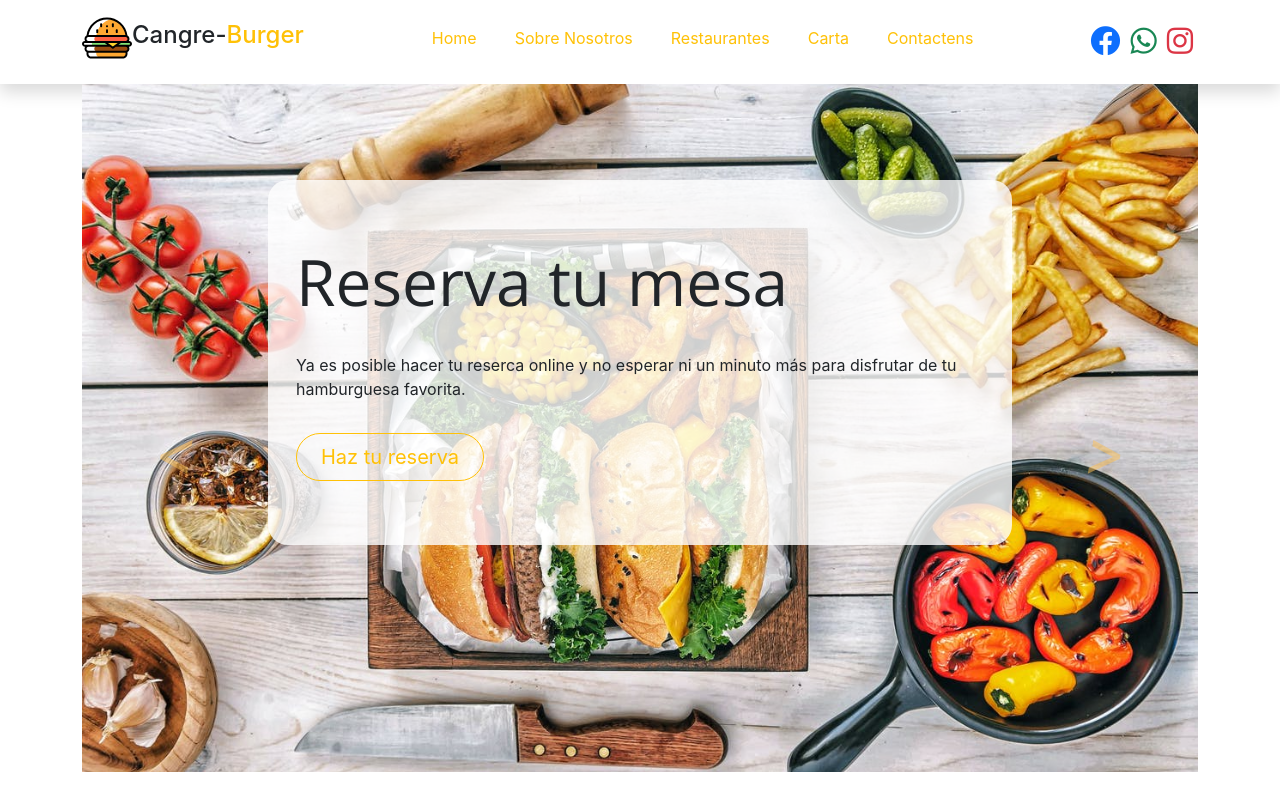
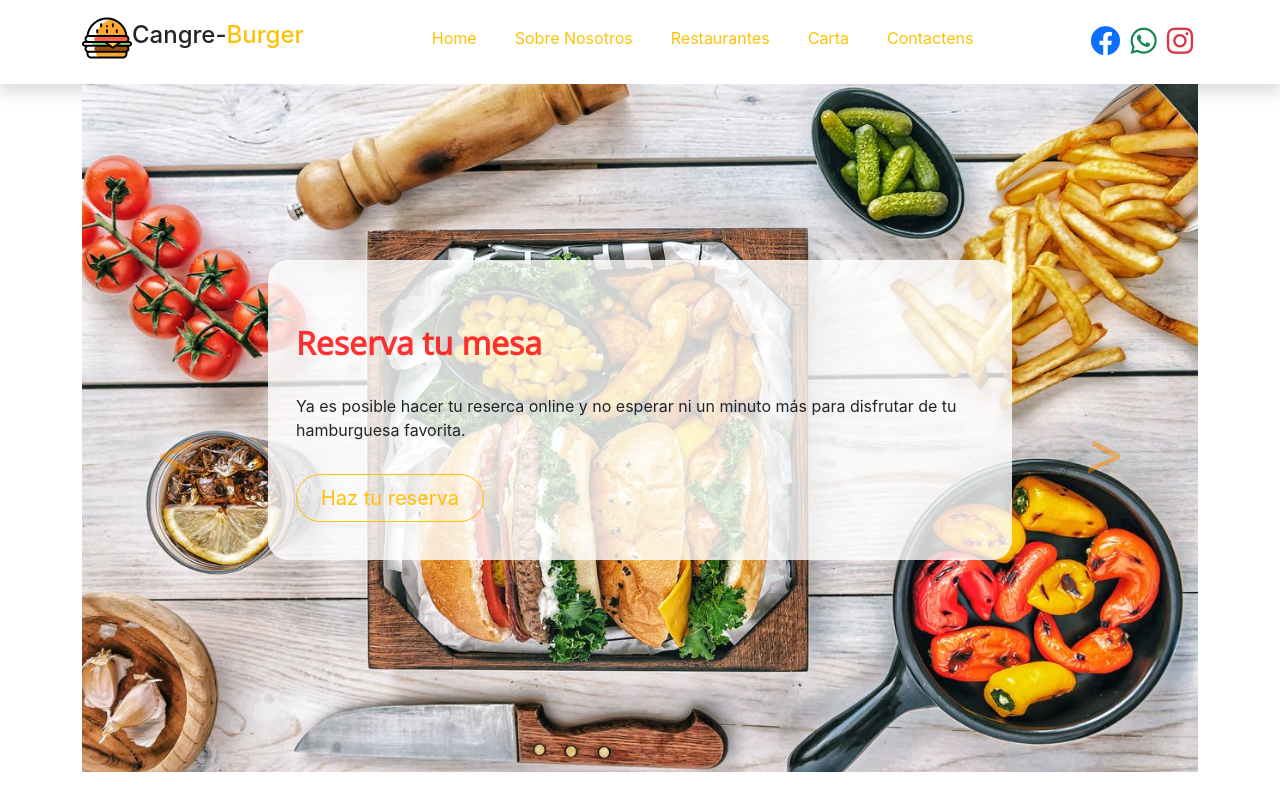
Before and after one commit to MendietaSergio/CangreBurger, a React (Vite) app: page / in a window 1280 px wide. Shown: the top 800 px of the page. Built offline with nearby package versions, Linux system fonts and the light colour scheme.

Commit message:
Añade estilos al carousel

```diff
--- a/css/estilos.css
+++ b/css/estilos.css
@@ -44,12 +44,15 @@ p, a {font-weight: 400;}
 }
 #index_banner .carousel-control-prev i,
 #index_banner .carousel-control-next i {
-  color: #ffc157 !important;
+  color: #ff8d00ed !important;
   text-decoration: none;
+  opacity: 1;
   font-size: 4em;
 }
 #index_banner .carousel-inner {
   height: 80vh;
+  align-items: center;
+  display: flex;
 }
 #index_banner .carousel-indicators li,
 #index_banner .carousel-indicators.active {
@@ -180,6 +183,7 @@ footer a.text-light:hover {
 .banner-content{
   background-color: rgba(255, 255, 255,0.8);
   border-radius: 20px;
+  height: 300px;
 }
 .service-tag,.ubication,.first_footer{
   background-color: #e2981c;
@@ -203,8 +207,29 @@ footer a.text-light:hover {
 .container-icon-social a i{
   font-size: 30px;
 }
+.banner-heading{
+  font-size: xx-large;
+  font-weight: 900;
+  color: #ff0000cc;
+}
+.left-arrow{
+  color: red;
+  content: '';
+
+}
 @media (max-width: 768px){
   .list-mobile{
     flex-direction: column;
   }
+  .banner-content{
+    width: 100%;
+    height: 100%;
+  }
+  .banner-wrapper{
+    height: 600px;
+  }
+  #index_banner .carousel-control-prev i,
+#index_banner .carousel-control-next i {
+  opacity: 0 !important;
 }
+}
```
